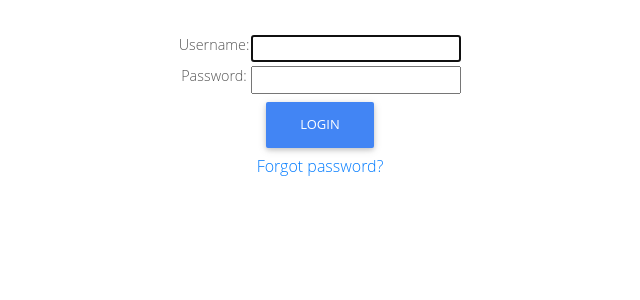
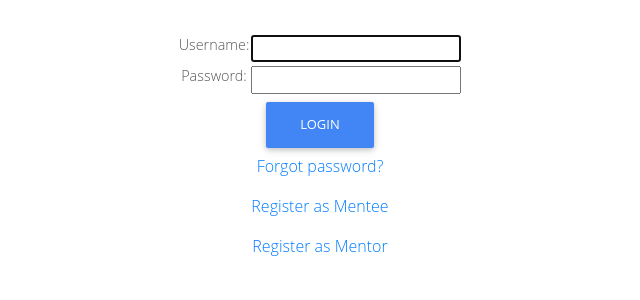
Before and after one commit to poptanimukesh/mentorprogram, a Django app: page /accounts/login/ in a window 1280 px wide. Shown: the part 181-481 px from the top of the page, without its empty margins (320-960 px from the left). Run offline with Django 3.2, Linux system fonts and the light colour scheme; some libraries are stand-ins or nearby versions.

Commit message:
registration links added to login page

```diff
--- a/templates/registration/login.html
+++ b/templates/registration/login.html
@@ -47,6 +47,8 @@ input[type="text"], input[type="password"] {
 
           {# Assumes you setup the password_reset view in your URLconf #}
           <p><a href="{% url 'password_reset' %}">Forgot password?</a></p>
+          <p><a href="/registration/mentee/">Register as Mentee</a></p>
+          <p><a href="/registration/mentor/">Register as Mentor</a></p>
 
         {% endblock %}
       </div>
```
